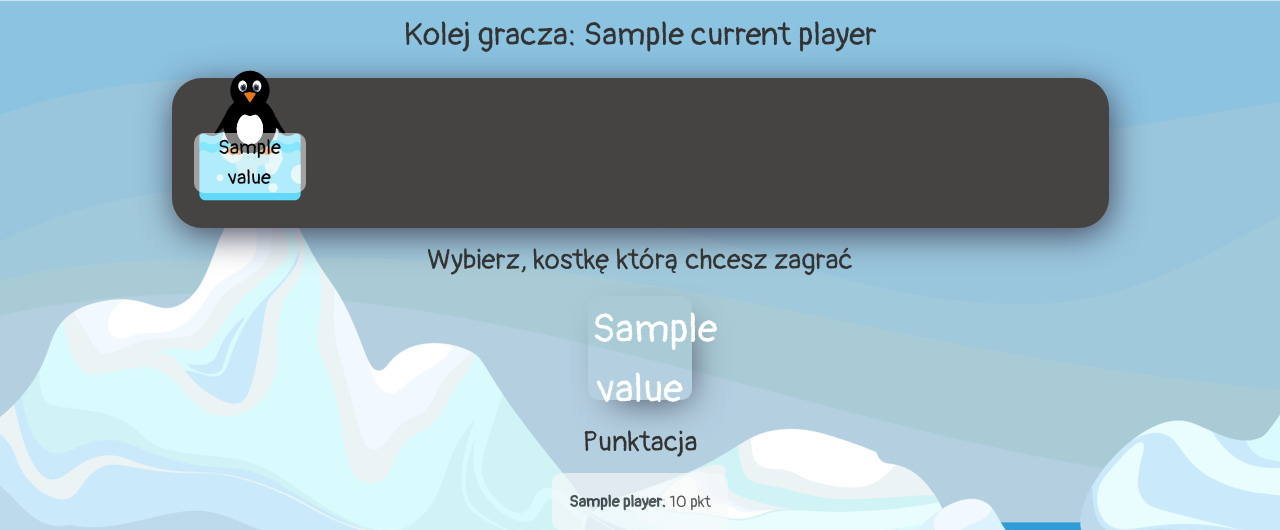
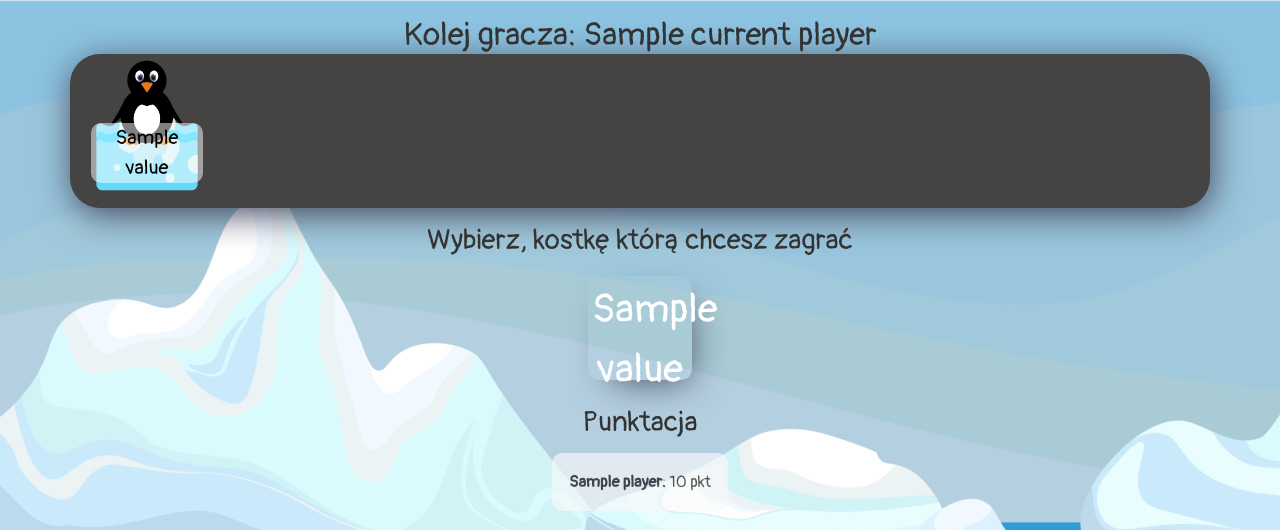
Before and after one commit to radekchybowski/RunningSnails, a Flask app: template templates/game.html in a window 1280 px wide. Shown: the top 530 px of the page. Run offline with Flask 3, Linux system fonts and the light colour scheme; the template is opened without the code that fills it: most values are stand-ins (such as "Sample title", 1, 10 or a date in 2020); parts of the project's set-up code (start-up, migrations or seed data) failed here and were passed over.

Commit message:
playing with css

```diff
--- a/app.py
+++ b/app.py
@@ -143,4 +143,4 @@ def clear():
 
 
 if __name__ == '__main__':
-    app.run(port=12127, debug=True)
+    app.run(debug=True)
--- a/classes/Game.py
+++ b/classes/Game.py
@@ -105,7 +105,7 @@ class Game:
     def nextPlayer(self):
         self.currentPlayer = self.players[self.players.index(self.currentPlayer) - 1]
 
-    def cpu_next_move(self, player=Player('CPU')):
+    def cpu_next_move(self, player=Player('CPU', ['',''])):
 
         dices_weights = []
 
--- a/static/css/main.css
+++ b/static/css/main.css
@@ -74,9 +74,9 @@ h1 {
 }
 
 .board {
-    display: inline-block;
-    padding: 10px 25px;
-    width: 937px;
+    /*display: inline-block;*/
+    /*padding: 10px 25px;*/
+    /*width: 937px;*/
     background-color: #464343;
     border-radius: 30px;
     -webkit-box-shadow: 2px 7px 35px -1px rgba(66, 68, 90, 1);
--- a/templates/game.html
+++ b/templates/game.html
@@ -12,9 +12,9 @@
             <h2>Kolej gracza: {{ gra.currentPlayer.name }}</h2>
         </div>
     </div>
-    <div class="board">
-        <div class="row">
+    <div class="board row row-cols-6 g-4 g-lg-4">
         {% for pole in gra.board %}
+            <div class="col">
                 <div class="board-field bg-image{% if pole.type == "grzyb" %} mushroom {% endif %}">
                     <div class="penguins">
                         {% for snail in pole.snails %}
@@ -155,8 +155,9 @@
                         {% endif %}
                     </div>
                 </div>
+            </div>
+
         {% endfor %}
-    </div>
     </div>
     <div class="row">
         <div class="col-12 my-3">
```
Lines whose indentation alone changed are shown as unchanged.
